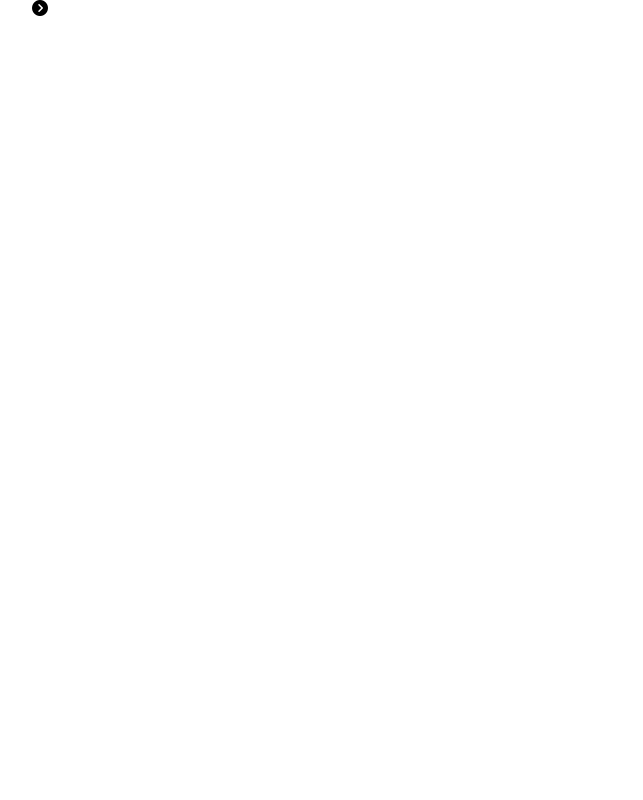
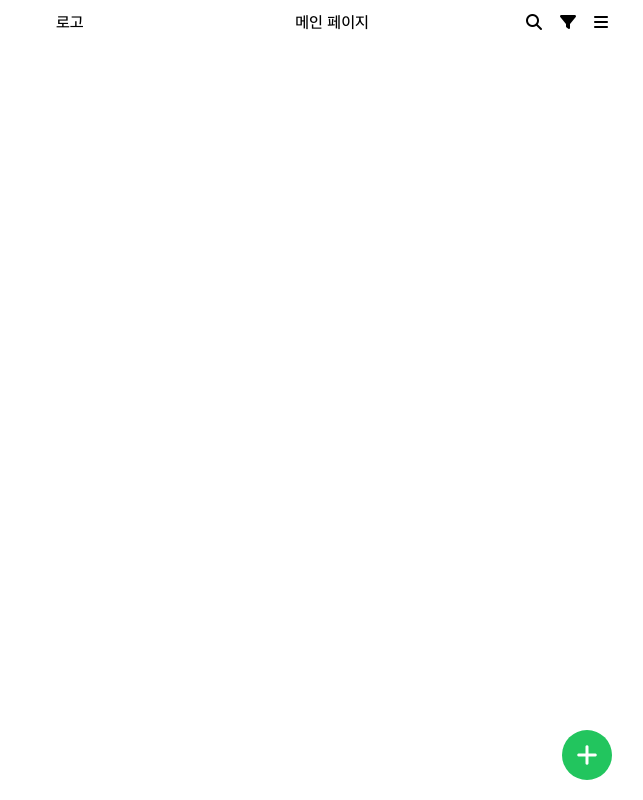
Before and after one commit to wherehows/easy-memo-web, a Next.js app: page / in a window 1280 px wide. Shown: the whole page, without its empty margins (308-951 px from the left). Built offline with nearby package versions, Linux system fonts and the light colour scheme.

Commit message:
feat(Main): 페이지 내 플로팅 버튼 추가 및 헤더 삽입

```diff
--- a/src/app/page.tsx
+++ b/src/app/page.tsx
@@ -1,3 +1,23 @@
+import Header from "@/stories/Header";
+import Link from "next/link";
+
 export default function Home() {
-  return <i className="fa-solid fa-circle-chevron-right"></i>;
+  return (
+    <>
+      <Link
+        href="/create"
+        className="absolute rounded-[50%] bg-green-500 w-[50px] h-[50px] center right-[20px] bottom-[20px] height-[20px]"
+      >
+        <i className="fa-solid fa-plus text-white text-[24px]" />
+      </Link>
+      <Header>
+        <Header.LeftOption logo />
+        <Header.MiddleText text="메인 페이지" />
+        <Header.RightOption
+          option={{ search: true, filter: true, menu: true }}
+        />
+      </Header>
+      <main></main>
+    </>
+  );
 }
```
